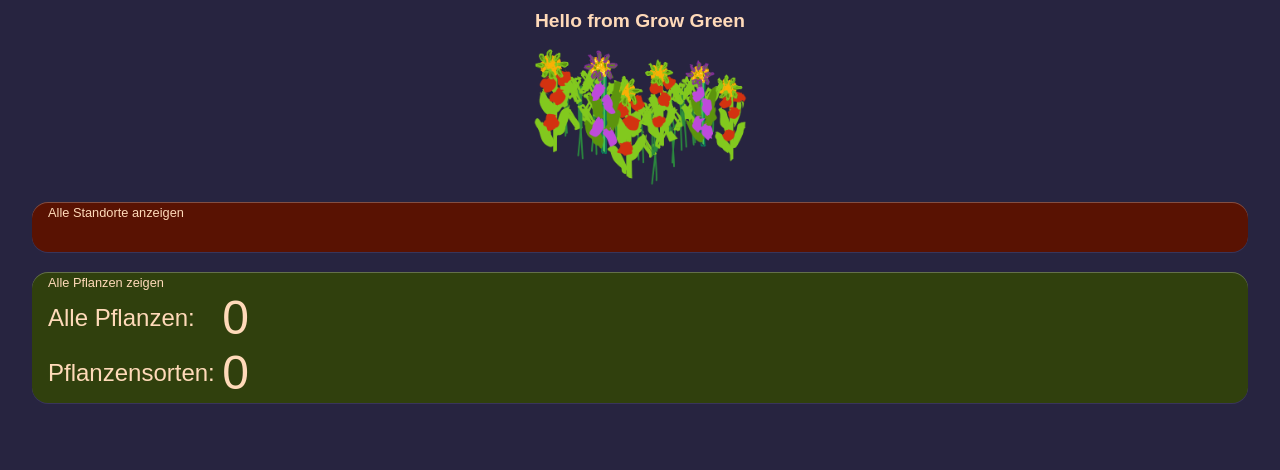
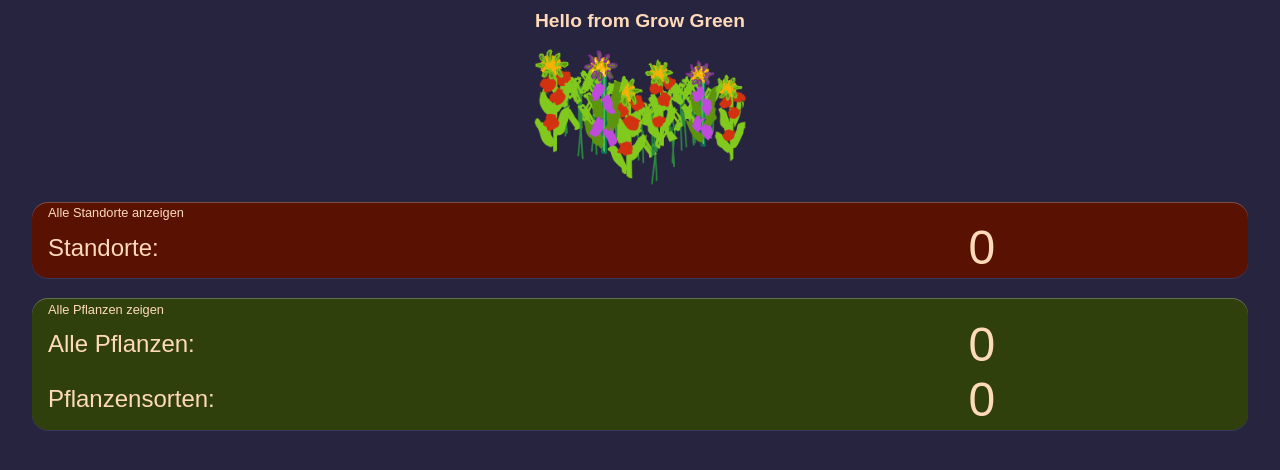
Before and after one commit to frank12421/capstone-project, a Next.js app: page / in a window 1280 px wide. Shown: the top 470 px of the page. Built offline with nearby package versions, Linux system fonts and the light colour scheme; no server answers; the database is empty.

Commit message:
add component to count places

```diff
--- /dev/null
+++ b/components/Places/CountAllPlaces.js
@@ -0,0 +1,24 @@
+import { useAllPlaces } from "@/utils/helper";
+import {
+  StyledBigFigure,
+  StyledBigText,
+  StyledGridContainer,
+} from "../Styling/Card";
+
+export default function CountAllPlaces() {
+  const places = useAllPlaces();
+
+  if (!places.data) {
+    return null;
+  }
+  const countPlaces = places.data.length;
+
+  return (
+    <>
+      <StyledGridContainer>
+        <StyledBigText>Standorte: </StyledBigText>
+        <StyledBigFigure>{countPlaces}</StyledBigFigure>
+      </StyledGridContainer>
+    </>
+  );
+}
--- a/components/Plants/CountAllPlants.js
+++ b/components/Plants/CountAllPlants.js
@@ -2,8 +2,6 @@ import { useAllPlaces, useAllPlants } from "@/utils/helper";
 import {
   StyledBigFigure,
   StyledBigText,
-  StyledCardColumnContainer,
-  StyledContentRowContainer,
   StyledGridContainer,
 } from "../Styling/Card";
 
--- a/components/Styling/Card.js
+++ b/components/Styling/Card.js
@@ -49,6 +49,7 @@ export const StyledBigFigure = styled.p`
   margin: 0;
   font-size: 3rem;
   padding: 0;
+  justify-self: end;
 `;
 
 export const StyledBigText = styled.p`
@@ -57,6 +58,7 @@ export const StyledBigText = styled.p`
 `;
 
 export const StyledGridContainer = styled.section`
+  width: 80%;
   display: grid;
   grid-template-columns: 90% 10%;
   align-items: center;
--- a/components/Styling/Main.js
+++ b/components/Styling/Main.js
@@ -5,6 +5,5 @@ export const StyledMain = styled.main`
   display: flex;
   flex-direction: column;
   align-items: center;
-  /* justify-content: center; */
   overflow-y: scroll;
 `;
--- a/pages/index.js
+++ b/pages/index.js
@@ -7,6 +7,7 @@ import { StyledCard, StyledCardFooter } from "@/components/Styling/Card";
 import CountAllPlants from "@/components/Plants/CountAllPlants";
 import { StyledCardLink } from "@/components/Styling/StyledCardLink";
 import { StyledImage } from "@/components/Styling/StyledImage";
+import CountAllPlaces from "@/components/Places/CountAllPlaces";
 
 export default function HomePage({ dates, places }) {
   return (
@@ -27,6 +28,9 @@ export default function HomePage({ dates, places }) {
         <StyledCardLink href={"lists/placelist"}>
           <StyledCard backgroundcolor="globalPlaceBackgroundColor">
             Alle Standorte anzeigen
+            <StyledCardFooter>
+              <CountAllPlaces />
+            </StyledCardFooter>
           </StyledCard>
         </StyledCardLink>
 
```
